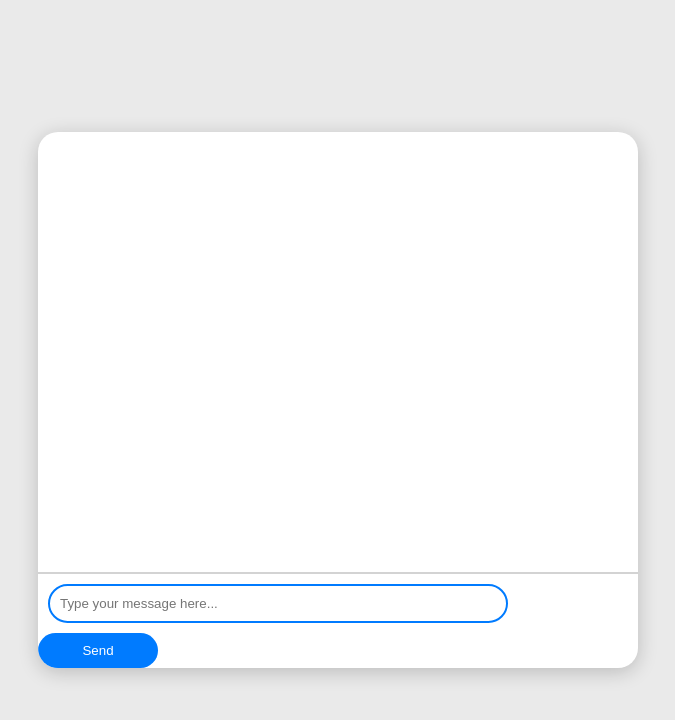
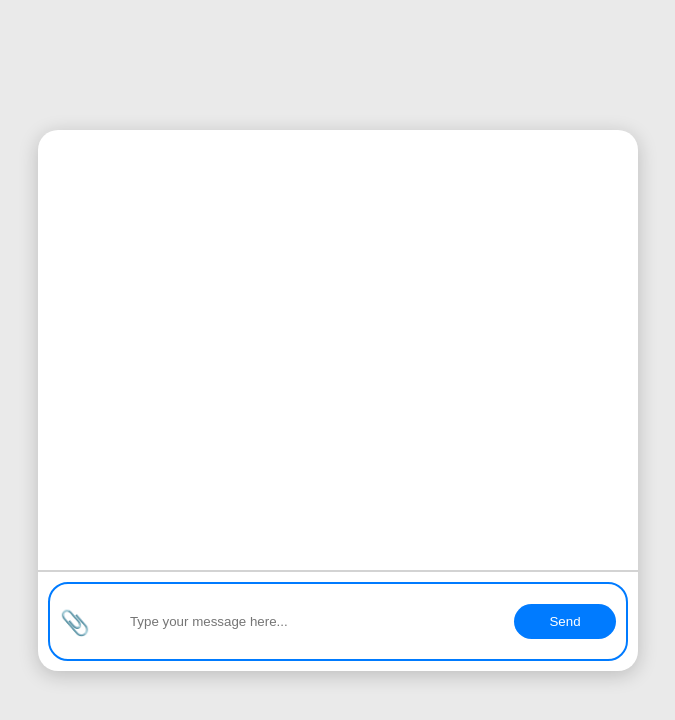
Before and after one commit to ElahehShaban/Flask-and-generative-AI-chatbot, a Flask app: page / in a window 1280 px wide. Shown: the top 720 px of the page, without its empty margins (302-977 px from the left). Run offline with Flask 3, Linux system fonts and the light colour scheme.

Commit message:
Initial commit

```diff
--- a/app.py
+++ b/app.py
@@ -6,10 +6,16 @@ import requests
 from urllib.parse import urlparse
 from bs4 import BeautifulSoup
 import re
+import os
+from dotenv import load_dotenv
+load_dotenv()  # This line will load the .env file
+
+
 app = Flask(__name__)
 
-# Replace with your actual OpenAI API key
-openai.api_key =''  # Replace with your actual API key
+# Set the OpenAI API key from the environment variable
+openai.api_key = os.getenv('OPENAI_API_KEY')
+print("API Key:", os.getenv('OPENAI_API_KEY'))
 
 def get_openai_response(prompt):
     response = openai.ChatCompletion.create(
@@ -53,10 +59,31 @@ def find_url_in_text(text):
     match = re.search(url_pattern, text)
     return match.group(0) if match else None
 
+
+# Regular expressions for detecting sensitive information
+EMAIL_REGEX = re.compile(r'\b[A-Za-z0-9._%+-]+@[A-Za-z0-9.-]+\.[A-Z|a-z]{2,}\b')
+NAME_REGEX = re.compile(r'\b[A-Z][a-z]*\s[A-Z][a-z]*\b')  # Simple regex for names
+
+def contains_sensitive_info(text):
+    # Check for email addresses
+    if EMAIL_REGEX.search(text):
+        return True
+    # Check for names (This is a basic check; might need more complex handling)
+    if NAME_REGEX.search(text):
+        return True
+    # Add more checks as needed
+    return False
+
+
 @app.route('/chat', methods=['POST'])
 def chat():
     data = request.json
     user_input = data.get('message')
+
+    # Check for sensitive information
+    if contains_sensitive_info(user_input):
+        return jsonify({'response': 'Your query includes sensitive information.'})
+
 
     if not user_input:
         return jsonify({'error': 'No message provided'}), 400
--- a/static/style.css
+++ b/static/style.css
@@ -33,6 +33,37 @@ body {
     box-sizing: border-box;
 }
 
+.input-area {
+    display: flex;
+    align-items: center;
+    border: 2px solid #007bff;
+    padding: 10px;
+    margin: 10px;
+    border-radius: 20px;
+    box-sizing: border-box;
+}
+
+.input-field {
+    flex-grow: 1;
+    border: none;
+    padding-left: 10px;
+    outline: none;
+}
+
+.file-input {
+    display: none; /* Hide the actual file input */
+}
+
+.file-attach-icon {
+    cursor: pointer;
+    margin-right: 10px;
+    font-size: 24px;
+    order: -1; /* Place the icon on the left */
+    display: flex;
+    align-items: center;
+}
+
+
 .send-button {
     width: 20%;
     background: #007bff;
@@ -67,7 +98,11 @@ body {
     background-color: #ececec;
     align-self: flex-start;
 }
-
+.file-name {
+    margin-left: 10px;
+    color: #555;
+    font-size: 14px;
+}
 
 /* Responsive Design */
 @media (max-width: 600px) {
--- a/templates/index.html
+++ b/templates/index.html
@@ -8,10 +8,16 @@
 <body>
     <div class="chat-container">
         <div id="chatbox" class="chatbox"></div>
-        <input type="text" id="userInput" class="input-field" placeholder="Type your message here...">
-        <button onclick="sendMessage()" class="send-button">Send</button>
+        <div class="input-area">
+            <label for="file-input" class="file-attach-icon">
+                📎
+                <span id="file-name" class="file-name"></span>
+            </label>
+            <input type="file" id="file-input" class="file-input" onchange="showFileName()"/>
+            <input type="text" id="userInput" class="input-field" placeholder="Type your message here...">
+            <button onclick="sendMessage()" class="send-button">Send</button>
+        </div>
     </div>
-
     <script src="/static/script.js"></script> <!-- Corrected link to your JavaScript file -->
 </body>
 </html>
```
Also changed, not shown: static/script.js (+69 -0 lines), 1 other file.
